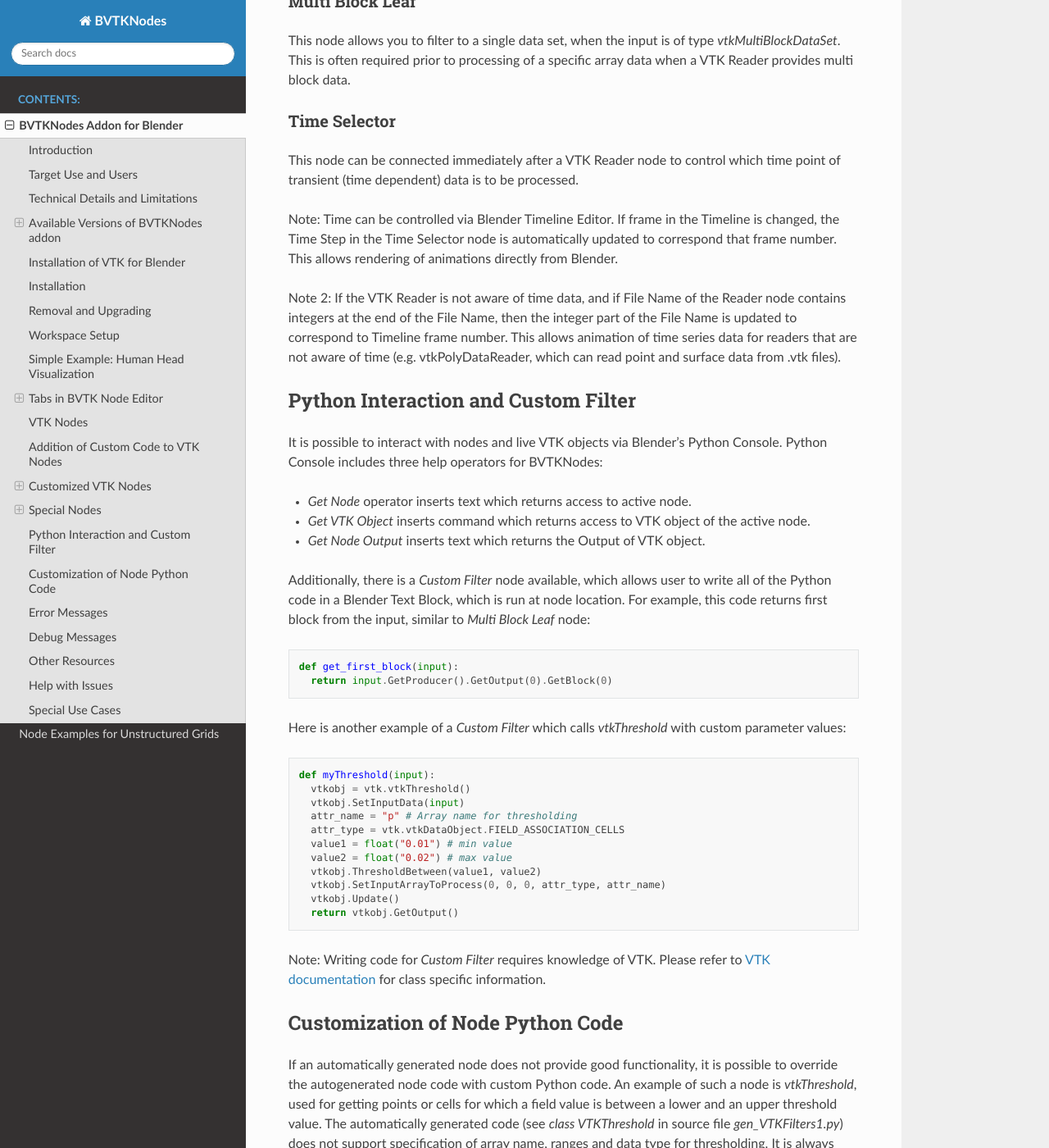
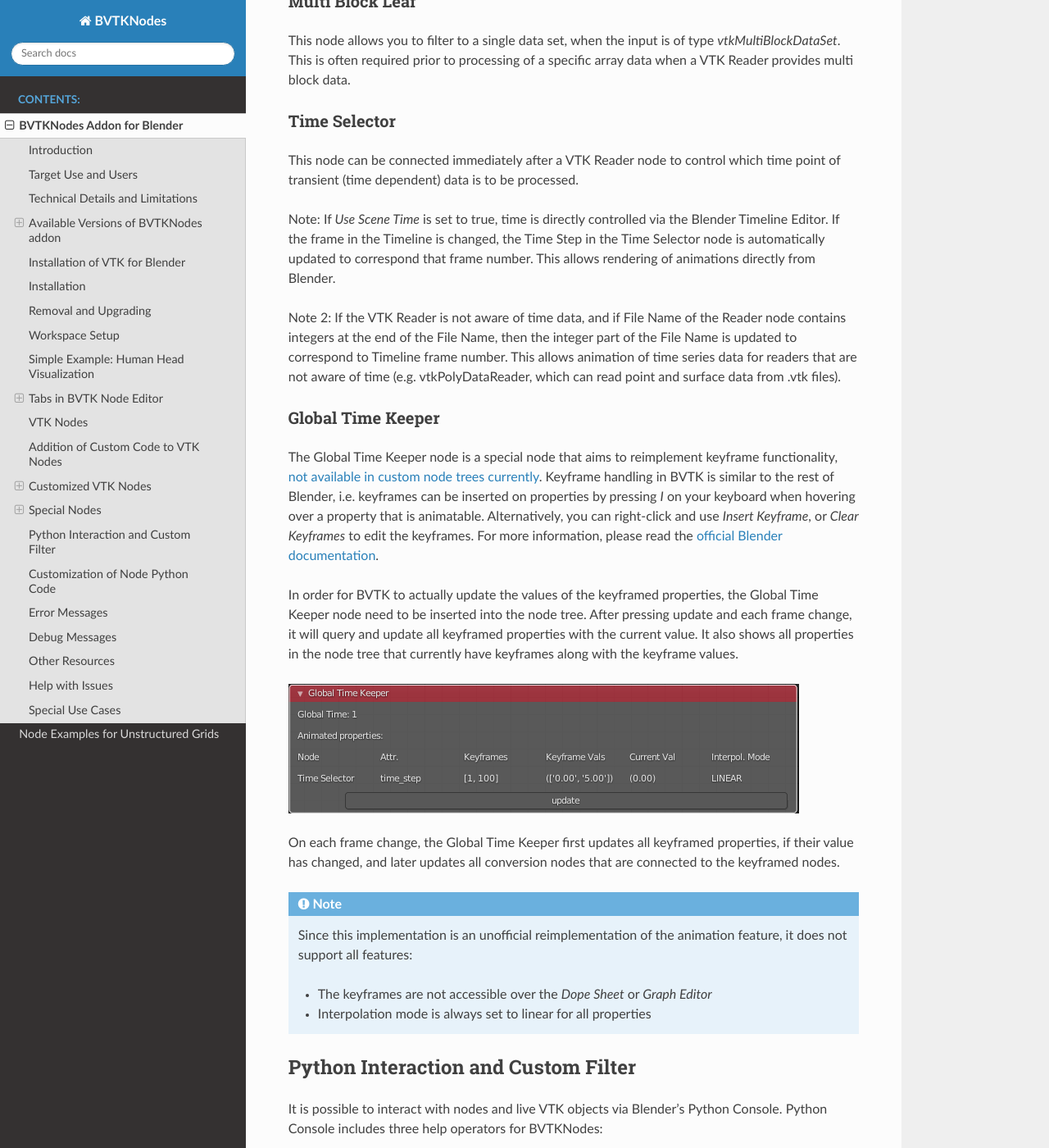
Before and after one commit to simboden/BVtkNodes, a Sphinx documentation site: the page built from docs/BVTKNodes.rst, in a window 1280 px wide and 1400 px high, scrolled down 12906 px. Shown: the whole window at 82% size. Built offline with Sphinx 7.4.7 and the Read the Docs theme 2.0.0, drawn with Linux system fonts in a browser that asks for light colours.

Commit message:
Added documentation for the Global Time Keeper feature

```diff
--- a/docs/BVTKNodes.rst
+++ b/docs/BVTKNodes.rst
@@ -632,7 +632,8 @@ This node can be connected immediately after a VTK Reader node to
 control which time point of transient (time dependent) data is to be
 processed.
 
-Note: Time can be controlled via Blender Timeline Editor. If frame in
+Note: If `Use Scene Time` is set to true, time is directly controlled via the
+Blender Timeline Editor. If the frame in
 the Timeline is changed, the Time Step in the Time Selector node is
 automatically updated to correspond that frame number. This allows
 rendering of animations directly from Blender.
@@ -644,6 +645,32 @@ frame number. This allows animation of time series data for readers
 that are not aware of time (e.g. vtkPolyDataReader, which can read
 point and surface data from .vtk files).
 
+Global Time Keeper
+^^^^^^^^^^^^^^^^^^
+
+The Global Time Keeper node is a special node that aims to reimplement keyframe functionality,
+`not available in custom node trees currently <https://github.com/tkeskita/BVtkNodes/issues/3>`_.
+Keyframe handling in BVTK is similar to the rest of Blender, i.e. keyframes can be inserted on properties
+by pressing `I` on your keyboard when hovering over a property that is animatable. Alternatively, you can
+right-click and use `Insert Keyframe`, or `Clear Keyframes` to edit the keyframes. For more information,
+please read the `official Blender documentation <https://docs.blender.org/manual/en/latest/animation/keyframes/index.html>`_.
+
+In order for BVTK to actually update the values of the keyframed properties, the Global Time Keeper node need to be inserted
+into the node tree. After pressing update and each frame change, it will query and update all keyframed properties with
+the current value. It also shows all properties in the node tree that currently have keyframes along
+with the keyframe values.
+
+.. image:: images/global_time_keeper.png
+
+On each frame change, the Global Time Keeper first updates all keyframed properties, if their value has changed, and
+later updates all conversion nodes that are connected to the keyframed nodes.
+
+.. note::
+  Since this implementation is an unofficial reimplementation of the animation feature,
+  it does not support all features:
+
+  * The keyframes are not accessible over the `Dope Sheet` or `Graph Editor`
+  * Interpolation mode is always set to linear for all properties
 
 Python Interaction and Custom Filter
 ------------------------------------
```
Also changed, not shown: docs/images/global_time_keeper.png (added).
